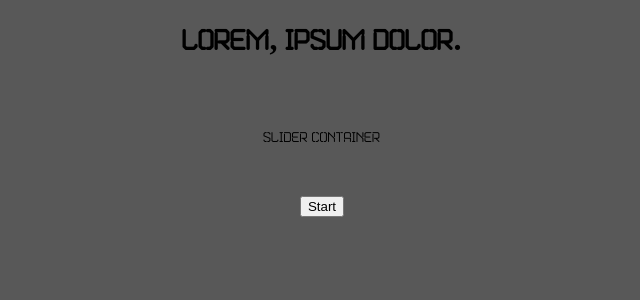
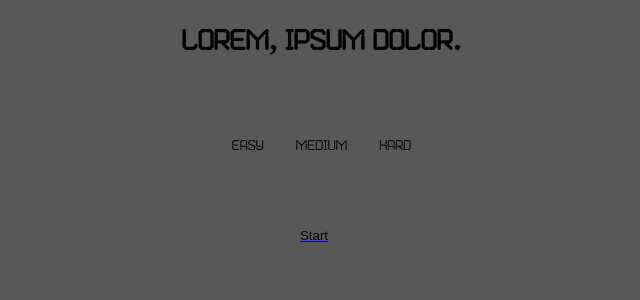
Before and after one commit to FuyuYoru/Starfield-locker, a React app: page / in a window 1280 px wide. Shown: the top 300 px of the page, without its empty margins (318-958 px from the left). Built offline with nearby package versions, Linux system fonts and the light colour scheme.

Commit message:
added component

```diff
--- /dev/null
+++ b/src/components/button/Button.jsx
@@ -0,0 +1,13 @@
+import React from "react";
+import styles from './Button.module.css'
+export const Button = (props) => {
+	return (
+		<button
+			className={`${styles.button}  ${props.className?props.className:''}`}
+			onClick={props.onClick}
+		>
+			<span className={styles.buttonText}>{props.children}</span>
+			<span className={styles.buttonIcon}>{props.icon}</span>
+		</button>
+	)
+}
--- /dev/null
+++ b/src/components/button/Button.module.css
@@ -0,0 +1,18 @@
+.button {
+	display: flex;
+	flex-direction: row;
+	border: 0px;
+	border-radius: 0px;
+	padding: 1rem 3rem;
+	background-color: initial;
+	color: black;
+	gap:1rem;
+}
+
+.buttonText {
+	flex: 2
+}
+
+.buttonIcon {
+	flex: 1
+}
--- /dev/null
+++ b/src/components/rowSelector/RowSelector.jsx
@@ -0,0 +1,28 @@
+import React, { useState } from "react";
+import styles from './RowSelector.module.css'
+
+export const RowSelector = ({ onChange }) => {
+	const [selectedItem, setSelectedItem] = useState(null);
+	const levels = ['easy', 'medium', 'hard']
+	function changeSelectedItem(value) {
+		setSelectedItem(value)
+		if (onChange) {
+			onChange(value)
+		}
+	}
+	return (
+		<>
+			<div className={styles.selectorContainer}>
+				{levels.map((value, index) =>
+					<span
+						key={index}
+						onClick={() => changeSelectedItem(value)}
+						className={value === selectedItem ? styles.selectedItem : styles.selectorItem}
+					>
+						{value}
+					</span>
+				)}
+			</div>
+		</>
+	)
+}
--- /dev/null
+++ b/src/components/rowSelector/RowSelector.module.css
@@ -0,0 +1,17 @@
+.selectorContainer {
+	display: flex;
+	flex-direction: row;
+	font-family: 'Marske';
+}
+
+.selectorItem {
+	flex:1;
+	border: 0px;
+	border-radius: 0px;
+	padding: 0.5rem 1rem;
+}
+
+.selectedItem{
+	border-bottom: 1px solid red;
+	padding: 0.5rem 1rem;
+}
--- a/src/pages/home/Home.jsx
+++ b/src/pages/home/Home.jsx
@@ -1,14 +1,15 @@
 import React from "react";
 import styles from './Home.module.css'
 import { NavLink } from "react-router-dom";
-
+import { RowSelector } from "../../components/rowSelector/RowSelector.jsx";
+import { Button } from "../../components/button/Button.jsx";
 export const Home = () => {
 	return (
 		<div className={styles.HomeContainer}>
 			<h1>Lorem, ipsum dolor.</h1>
-			<div> Slider container</div>
+			<RowSelector />
 			<NavLink to={"game"}>
-				<button>Start</button>
+				<Button>Start</Button>
 			</NavLink>
 		</div>
 	)
```
